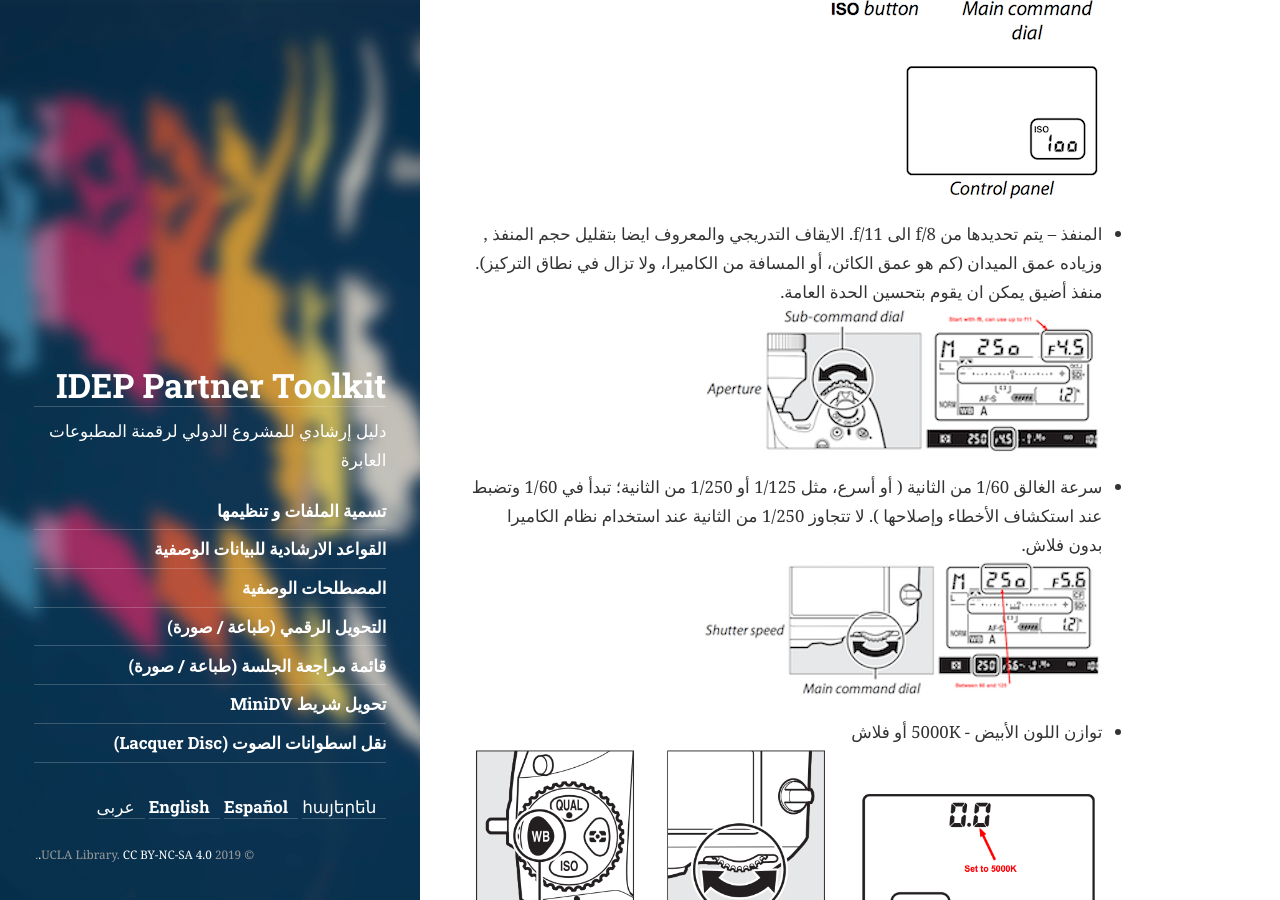
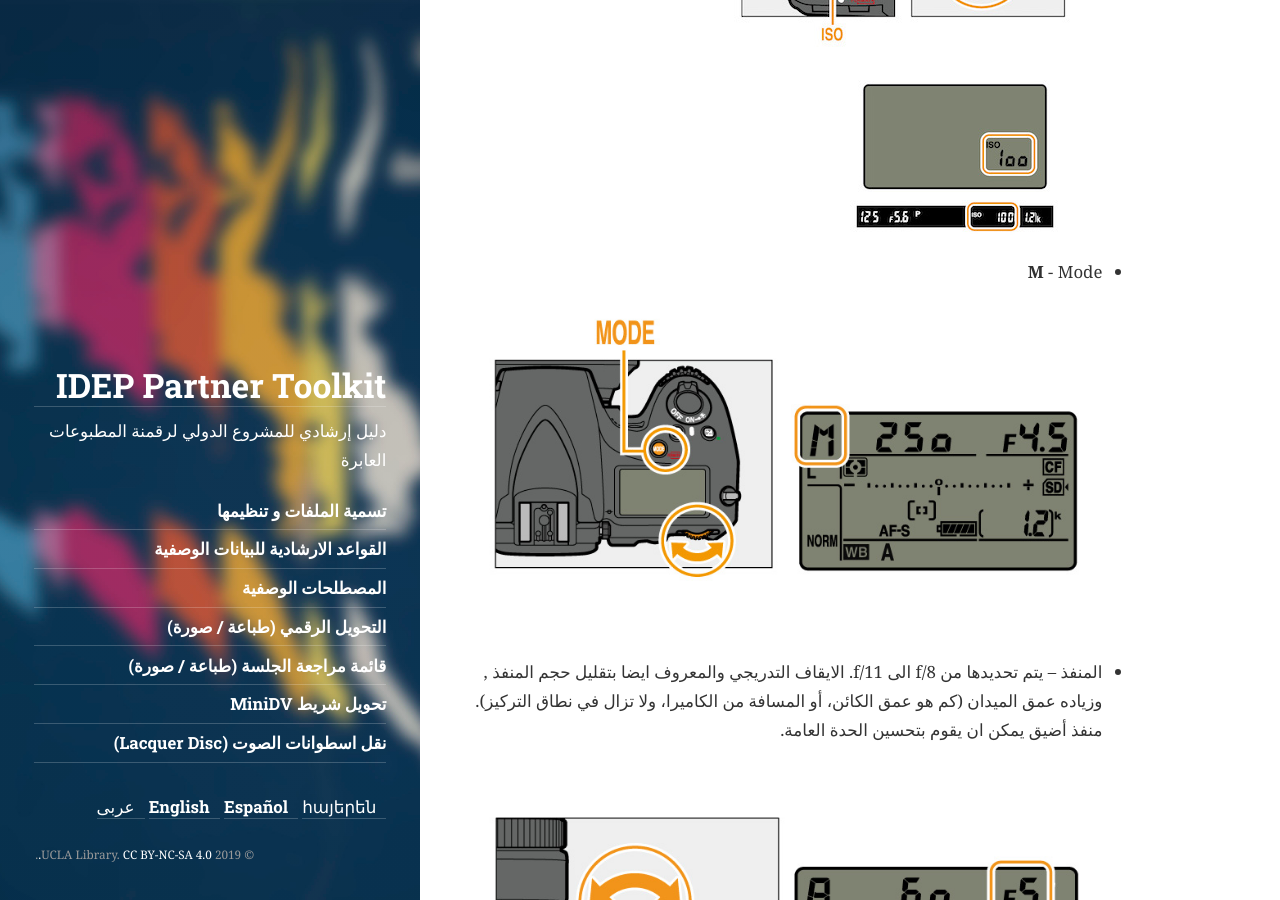
Before and after one commit to UCLALibrary/ideptoolkit, a Jekyll site: the page built from digprint-ara.md, in a window 1280 px wide and 900 px high, scrolled down 8778 px. Built offline with Jekyll 4.4.1, drawn with Linux system fonts in a browser that asks for light colours.

Commit message:
update camera setting images

```diff
--- a/digprint-ara.md
+++ b/digprint-ara.md
@@ -17,9 +17,6 @@ permalink: /digprint-ara
 	* العدسة ذات البؤرة المتغيرة (120mm - 24)
 	 * العدسة الرئيسية  60mm  (ملاحظة: هذه هي العدسة المفضله في التصوير).
 ![](../assets/img/digprint/image7.png)![](../assets/img/digprint/image8.png)
-
-
-
 
 3. شاحن بطارية الكاميرا.
 ![](../assets/img/digprint/image29.png)
@@ -59,11 +56,8 @@ permalink: /digprint-ara
 17.  أداة إزالة الغبار – دفق الهواء.
 ![](../assets/img/digprint/image14.png)
 
-
-
 18. أداة التحكم في مستويات الاضاءه , والأشرطه اللاصقه.
 ![](../assets/img/digprint/image18.png)![](../assets/img/digprint/image20.png)
-
 
 19.  قطع قماش ناعمه للتنظيف.
 ![](../assets/img/digprint/image31.png)
@@ -104,17 +98,17 @@ permalink: /digprint-ara
 **إعدادات الكاميرا.** ملاحظة: راجع دليل الكاميرا، وخاصة الصفحات 1-7، للمساعدة في ضبط وإيجاد الإعدادات وكذلك التعرف على الكاميرا.
 
 * 100 - ISO
-![](../assets/img/digprint/image1.png)![](../assets/img/digprint/image30.png)
+![](../assets/img/digprint/d810_iso-01.jpg)![](../assets/img/digprint/d810_iso-02.jpg)
+* **M** - Mode
+![](../assets/img/digprint/d810_shootingmode_m-01.jpg)
  * المنفذ – يتم تحديدها من f/8  الى f/11. الايقاف التدريجي والمعروف ايضا بتقليل حجم المنفذ , وزياده عمق الميدان (كم هو عمق الكائن، أو المسافة من الكاميرا، ولا تزال في نطاق التركيز). منفذ أضيق يمكن ان يقوم بتحسين  الحدة العامة.
-![](../assets/img/digprint/image24.png)
-
+![](../assets/img/digprint/d810_shootingmode_a-02.jpg)
 * سرعة الغالق 1/60 من الثانية ( أو أسرع، مثل 1/125 أو 1/250 من  الثانية؛ تبدأ في 1/60 وتضبط عند استكشاف الأخطاء وإصلاحها ). لا تتجاوز 1/250 من الثانية عند استخدام نظام الكاميرا بدون فلاش.
-![](../assets/img/digprint/image4.png)
-
+![](../assets/img/digprint/d810_shootingmode_s-02.jpg)
 * توازن اللون الأبيض - 5000K أو فلاش
-![](../assets/img/digprint/image25.png)
-
+![](../assets/img/digprint/d810_whitebalance-01.jpg)![](../assets/img/digprint/d810_whitebalance-02.jpg)
 * نمط الصورة – التقاط الصور في RAW ، و **ليس** RAW + JPEG (يتم إنشاء المشتقات بعد التقاط الصور)
+![](../assets/img/digprint/qual1.png)
 
 **إعداد الحامل ثلاثي القوائم والكاميرا**
 
```
Also changed, not shown: digprint-arm.md (+7 -4 lines).
